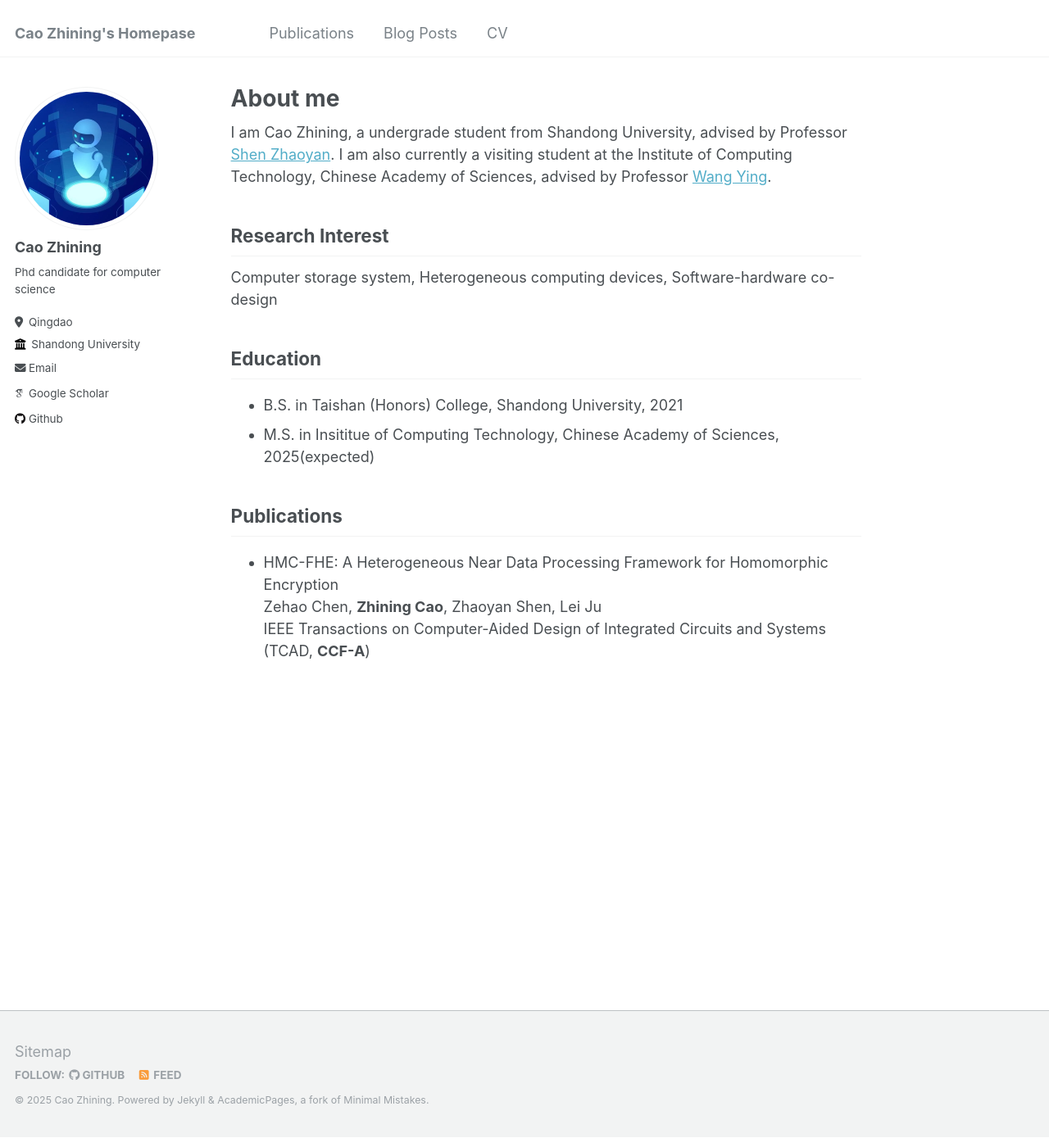
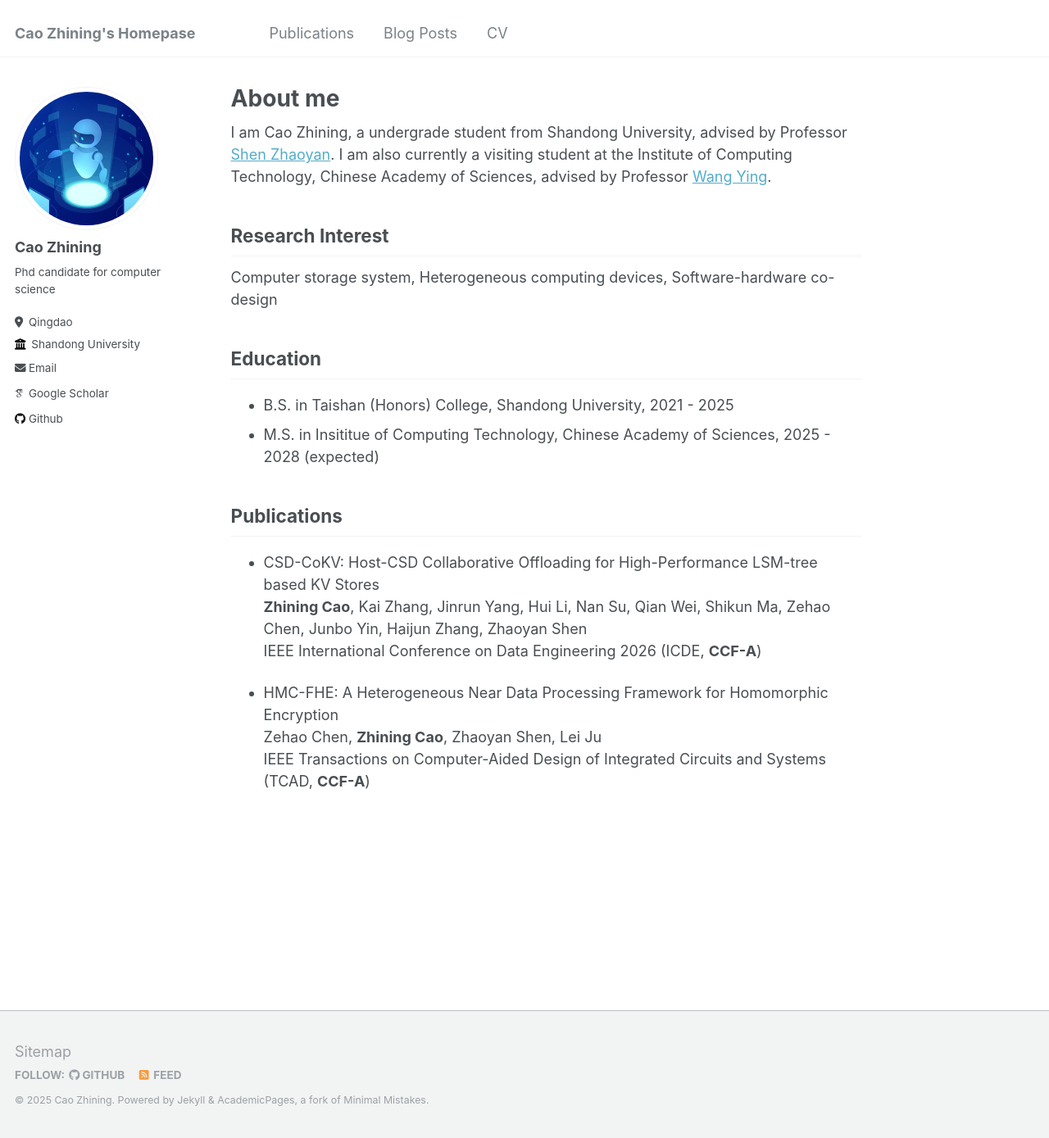
Before and after one commit to caozhining/caozhining.github.io, a Jekyll site: the page built from _pages/about.md, in a window 1280 px wide and 1389 px high. Shown: the whole window at 82% size. Built offline with Jekyll 4.4.1, drawn with Linux system fonts in a browser that asks for light colours; some web fonts are replaced.

Commit message:
Update about.md

```diff
--- a/_pages/about.md
+++ b/_pages/about.md
@@ -17,11 +17,15 @@ Computer storage system, Heterogeneous computing devices, Software-hardware co-d
 
 Education
 ---------
-* B.S. in Taishan (Honors) College, Shandong University, 2021
-* M.S. in Insititue of Computing Technology, Chinese Academy of Sciences, 2025(expected)
+* B.S. in Taishan (Honors) College, Shandong University, 2021 - 2025
+* M.S. in Insititue of Computing Technology, Chinese Academy of Sciences, 2025 - 2028 (expected)
 
 Publications
 ---------
+* CSD-CoKV: Host-CSD Collaborative Offloading for High-Performance LSM-tree based KV Stores<br>
+  **Zhining Cao**, Kai Zhang, Jinrun Yang, Hui Li, Nan Su, Qian Wei, Shikun Ma, Zehao Chen, Junbo Yin, Haijun Zhang, Zhaoyan Shen<br>
+  IEEE International Conference on Data Engineering 2026 (ICDE, **CCF-A**)<br>
+
 * HMC-FHE: A Heterogeneous Near Data Processing Framework for Homomorphic Encryption<br>
   Zehao Chen, **Zhining Cao**, Zhaoyan Shen, Lei Ju<br>
   IEEE Transactions on Computer-Aided Design of Integrated Circuits and Systems (TCAD, **CCF-A**)<br>
```
